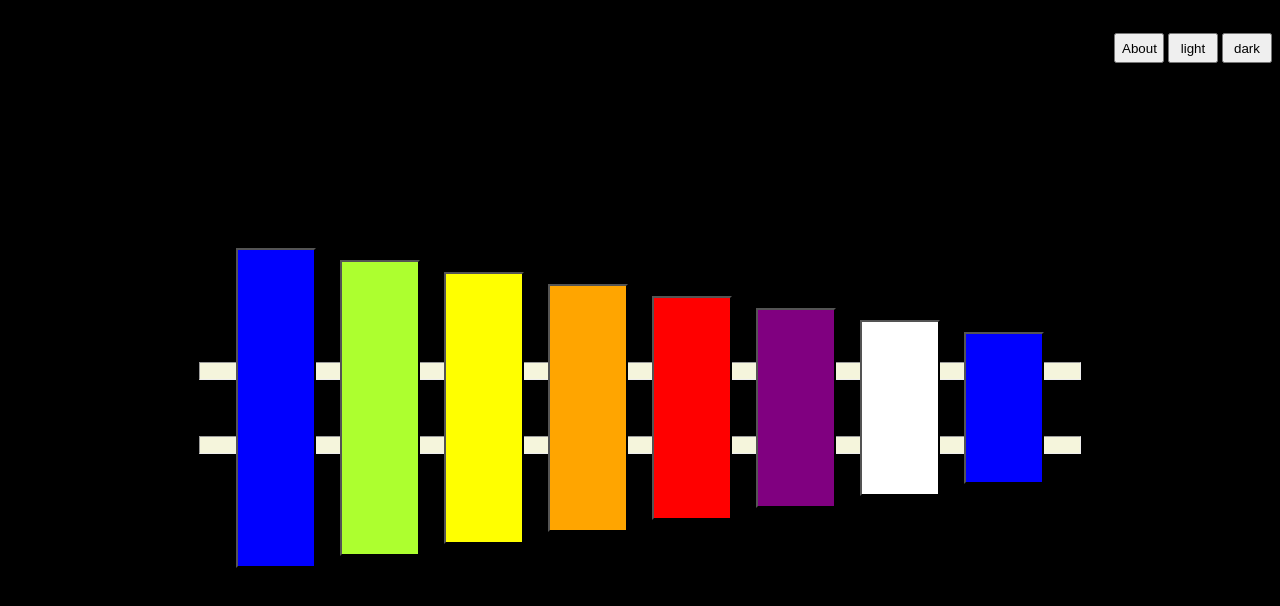
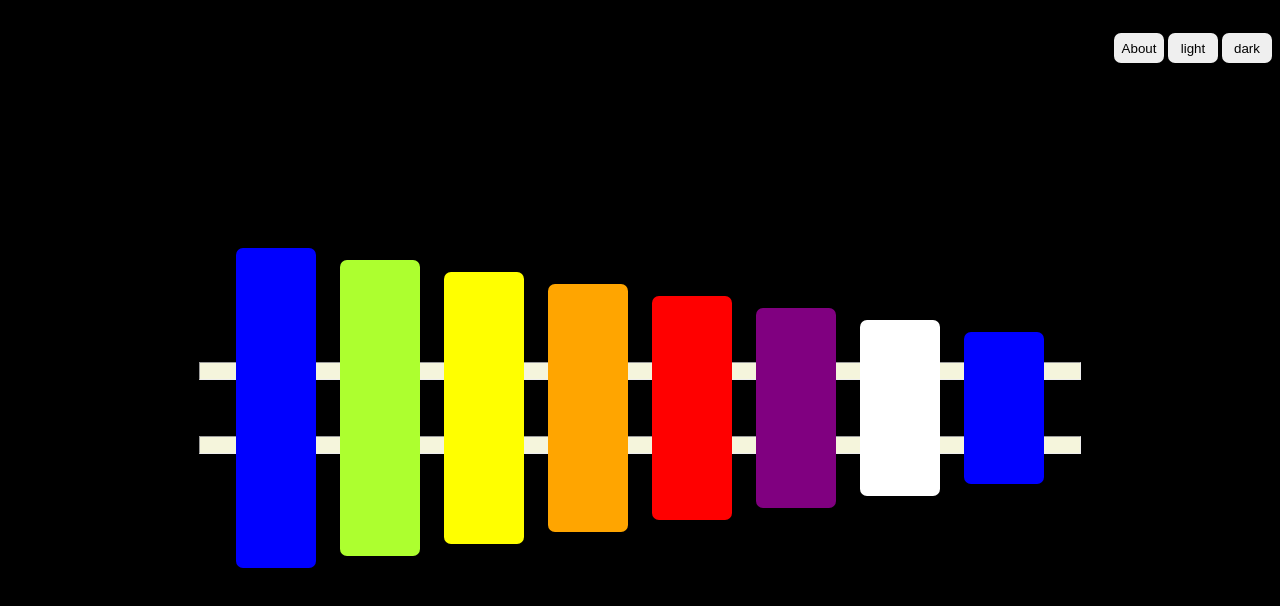
Before and after one commit to priteshkhot/Xylophone-Player, a plain HTML site: page main.html in a window 1280 px wide. Drawn offline with Linux system fonts and the light colour scheme.

Commit message:
Update main.css
updated the buttons

```diff
--- a/main.css
+++ b/main.css
@@ -17,6 +17,23 @@ body {
 
 .light {
     background-color: beige;
+}
+
+.pressed {
+  box-shadow: 0 3px 4px 0 #DBEDF3;
+}
+
+button {
+    border-radius: 7px;
+    -webkit-tap-highlight-color: transparent; /* removes tap flash */
+    outline: none;
+    border: none;
+}
+
+button:active {
+    transform: none;          /* removes press shrink */
+    background-color: inherit; /* removes pressed color change */
+    box-shadow: none;          /* removes shadow change */
 }
 
 .xyloall {
```
